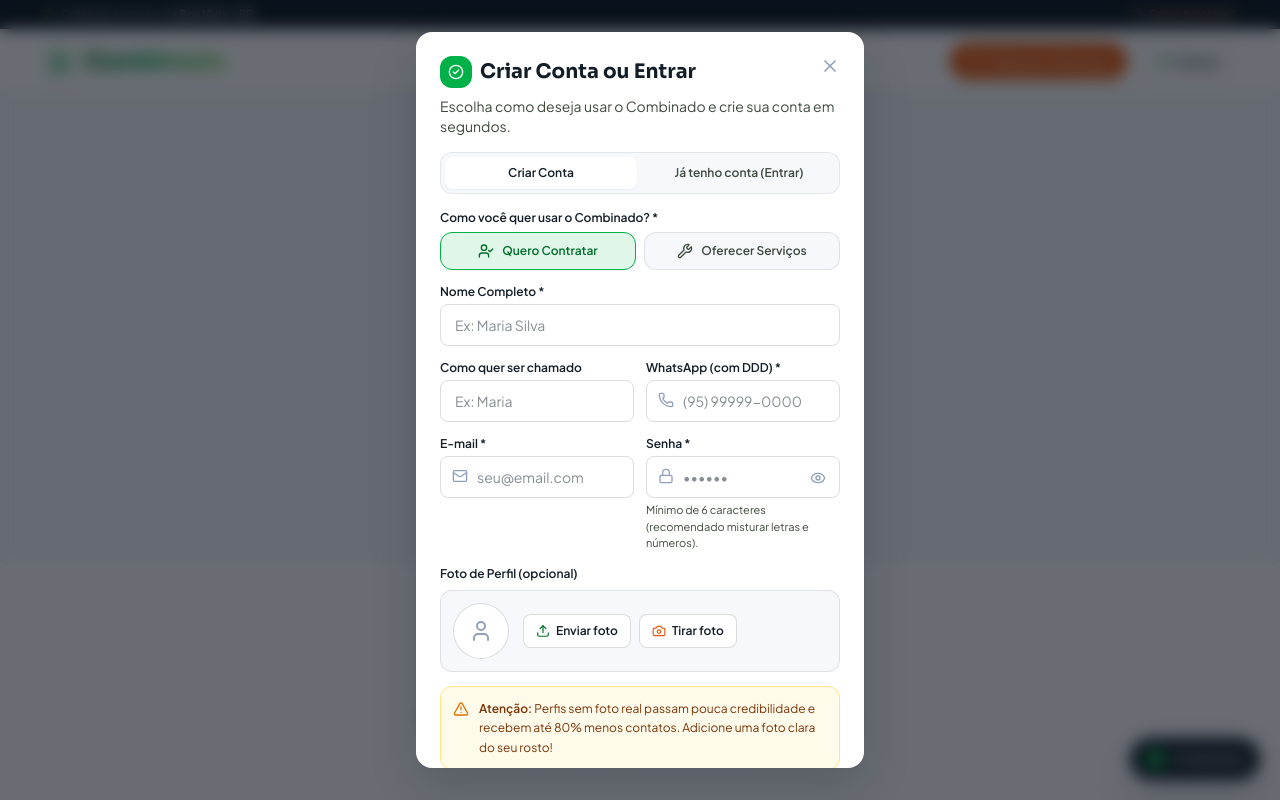
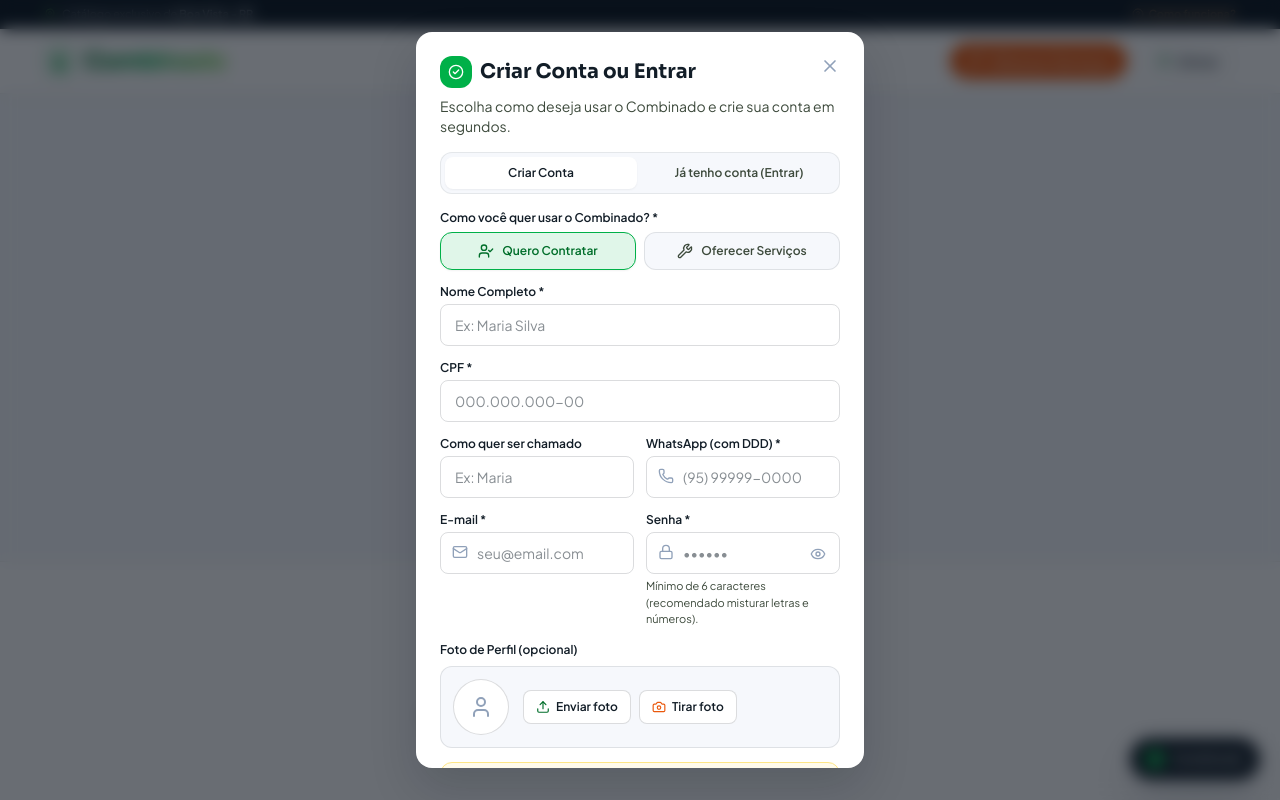
Before and after one commit to ecmixnegocios/combinado, a Next.js app: page /login in a window 1280 px wide. Built offline with nearby package versions, Linux system fonts and the light colour scheme; no server answers; the database is empty.

Commit message:
Exige CPF com validacao matematica no cadastro inicial

```diff
--- a/src/components/AppProvider.tsx
+++ b/src/components/AppProvider.tsx
@@ -84,12 +84,14 @@ interface AppContextValue {
     full_name: string;
     display_name: string;
     whatsapp: string;
+    cpf?: string;
     avatar_url?: string | null;
   }) => void;
   signUpWithSupabase: (data: {
     full_name: string;
     display_name: string;
     whatsapp: string;
+    cpf?: string;
     email: string;
     password: string;
     avatar_url?: string | null;
@@ -643,6 +645,7 @@ export function AppProvider({ children }: { children: React.ReactNode }) {
     full_name: string;
     display_name: string;
     whatsapp: string;
+    cpf?: string;
     avatar_url?: string | null;
   }) => {
     const cleanPhone = cleanDigits(data.whatsapp);
@@ -682,6 +685,7 @@ export function AppProvider({ children }: { children: React.ReactNode }) {
     full_name: string;
     display_name: string;
     whatsapp: string;
+    cpf?: string;
     email: string;
     password: string;
     avatar_url?: string | null;
@@ -696,6 +700,7 @@ export function AppProvider({ children }: { children: React.ReactNode }) {
     const trimmedDisplay =
       data.display_name.trim() || trimmedFull.split(" ")[0];
     const cleanPhone = cleanDigits(data.whatsapp);
+    const cleanCpf = cleanDigits(data.cpf || "");
 
     const { data: authData, error: authErr } = await supabase.auth.signUp({
       email: data.email.trim(),
@@ -705,6 +710,7 @@ export function AppProvider({ children }: { children: React.ReactNode }) {
           full_name: trimmedFull,
           display_name: trimmedDisplay,
           whatsapp: cleanPhone,
+          ...(cleanCpf ? { cpf: cleanCpf } : {}),
         },
       },
     });
--- a/src/components/QuickAuthModal.tsx
+++ b/src/components/QuickAuthModal.tsx
@@ -19,7 +19,7 @@ import {
 } from "lucide-react";
 import { useApp } from "./AppProvider";
 import { AvatarUploader } from "./AvatarUploader";
-import { formatWhatsApp, cleanDigits } from "@/utils/validators";
+import { formatWhatsApp, formatCPF, validateCPF, cleanDigits } from "@/utils/validators";
 import { isSupabaseConfigured } from "@/lib/supabase/client";
 
 export function QuickAuthModal() {
@@ -39,6 +39,7 @@ export function QuickAuthModal() {
   const [roleChoice, setRoleChoice] = useState<"client" | "provider">("client");
   const [fullName, setFullName] = useState("");
   const [displayName, setDisplayName] = useState("");
+  const [cpf, setCpf] = useState("");
   const [whatsapp, setWhatsapp] = useState("");
   const [email, setEmail] = useState("");
   const [password, setPassword] = useState("");
@@ -62,6 +63,7 @@ export function QuickAuthModal() {
   const resetFormState = () => {
     setFullName("");
     setDisplayName("");
+    setCpf("");
     setWhatsapp("");
     setEmail("");
     setPassword("");
@@ -79,6 +81,10 @@ export function QuickAuthModal() {
     setInfoMessage(null);
     if (fullName.trim().length < 3) {
       setError("Informe seu nome completo.");
+      return;
+    }
+    if (!validateCPF(cpf)) {
+      setError("Informe um CPF válido (11 dígitos).");
       return;
     }
     if (cleanDigits(whatsapp).length < 10) {
@@ -100,6 +106,7 @@ export function QuickAuthModal() {
       const res = await signUpWithSupabase({
         full_name: fullName,
         display_name: displayName || fullName.split(" ")[0],
+        cpf,
         whatsapp,
         email,
         password,
@@ -143,6 +150,7 @@ export function QuickAuthModal() {
       const res = await signUpWithSupabase({
         full_name: fullName,
         display_name: displayName || fullName.split(" ")[0],
+        cpf,
         whatsapp,
         email,
         password,
@@ -367,6 +375,20 @@ export function QuickAuthModal() {
                 value={fullName}
                 onChange={(e) => setFullName(e.target.value)}
                 placeholder="Ex: Maria Silva"
+                className="w-full px-3.5 py-2.5 rounded-lg border border-[#0F1A24]/15 text-sm focus:outline-none focus:ring-2 focus:ring-[#00B048]/30 focus:border-[#00B048]"
+              />
+            </div>
+
+            <div>
+              <label className="block text-xs font-semibold text-[#121d27] mb-1">
+                CPF *
+              </label>
+              <input
+                type="text"
+                inputMode="numeric"
+                value={cpf}
+                onChange={(e) => setCpf(formatCPF(e.target.value))}
+                placeholder="000.000.000-00"
                 className="w-full px-3.5 py-2.5 rounded-lg border border-[#0F1A24]/15 text-sm focus:outline-none focus:ring-2 focus:ring-[#00B048]/30 focus:border-[#00B048]"
               />
             </div>
```
